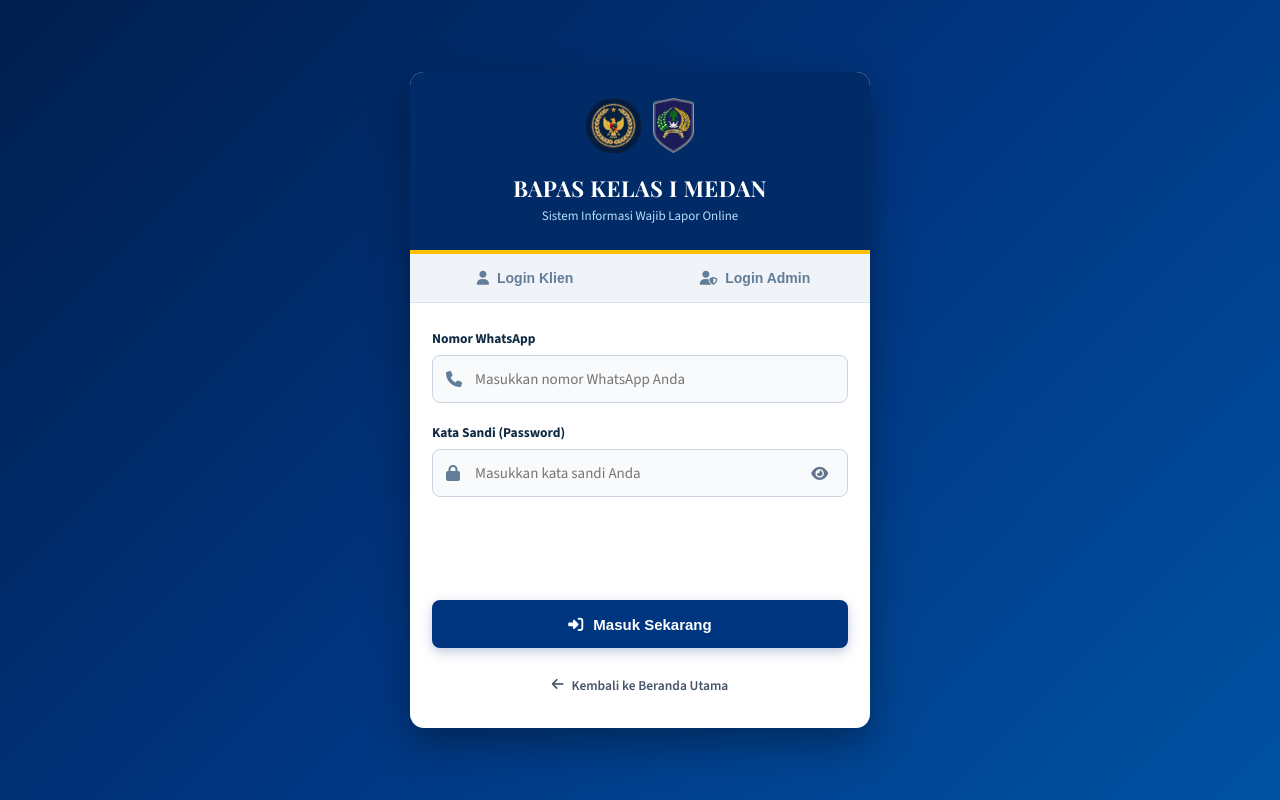
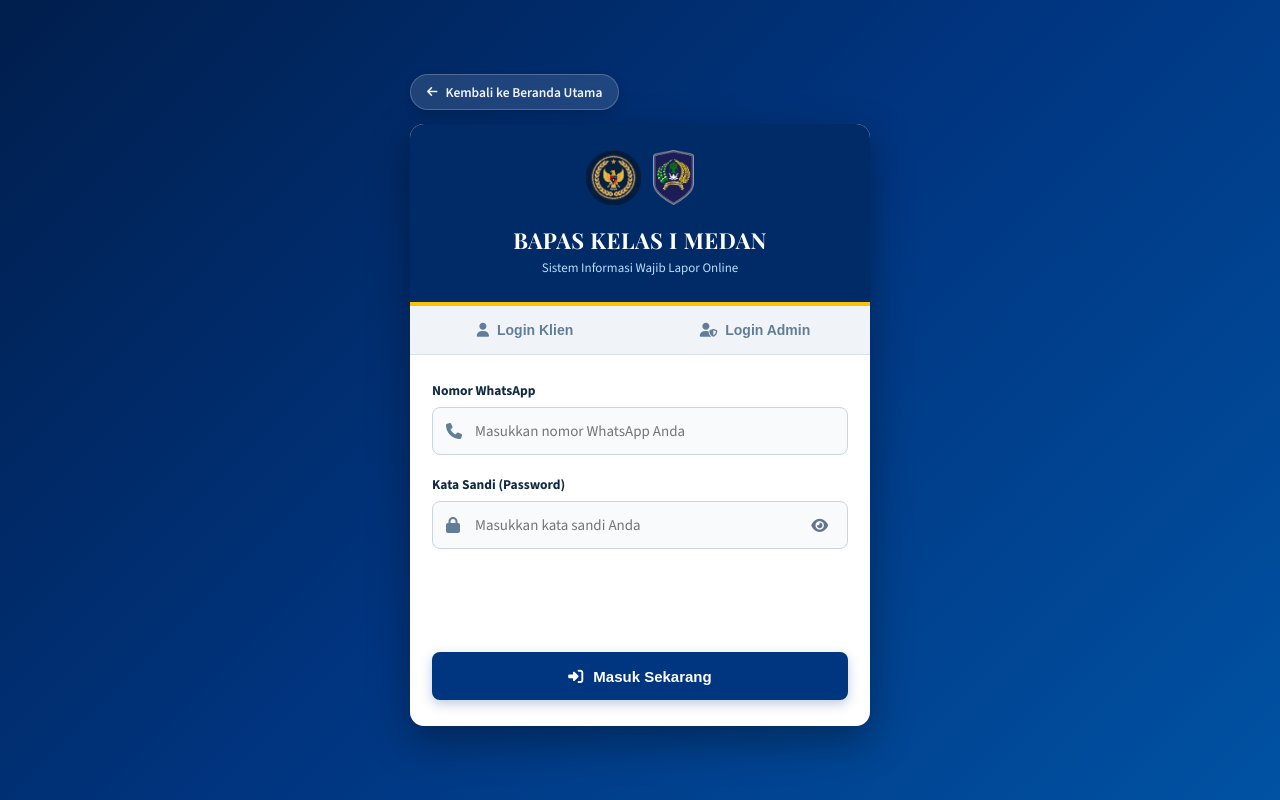
Before and after one commit to bapasmedan104/bapasmedan, a Node project: template src/views/auth/login.ejs in a window 1280 px wide. Run offline with Node 20 templates, Linux system fonts and the light colour scheme; the template is opened without the code that fills it, so the values that code supplies are empty; some libraries are stand-ins or nearby versions.

Commit message:
refactor(ui): pindahkan tombol kembali ke beranda ke bagian atas halaman login

```diff
--- a/src/views/auth/login.ejs
+++ b/src/views/auth/login.ejs
@@ -204,23 +204,48 @@
       border-radius: 4px;
       font-weight: 700;
     }
-    .back-home {
+    .login-container {
+      width: 100%;
+      max-width: 460px;
+      display: flex;
+      flex-direction: column;
+      margin: 15px auto;
+    }
+    .login-top-bar {
+      margin-bottom: 14px;
+      display: flex;
+      align-items: center;
+      justify-content: flex-start;
+    }
+    .back-link {
       display: inline-flex;
       align-items: center;
-      justify-content: center;
       gap: 8px;
-      width: 100%;
-      margin-top: 20px;
+      color: #f1f5f9;
+      text-decoration: none;
       font-size: 13.5px;
       font-weight: 600;
-      color: #475569;
-      text-decoration: none;
-      padding: 8px;
-      border-radius: 6px;
-      transition: color 0.2s;
+      padding: 8px 16px;
+      background: rgba(255, 255, 255, 0.12);
+      backdrop-filter: blur(8px);
+      -webkit-backdrop-filter: blur(8px);
+      border-radius: 30px;
+      border: 1px solid rgba(255, 255, 255, 0.22);
+      transition: all 0.25s ease;
+      box-shadow: 0 4px 12px rgba(0, 0, 0, 0.15);
     }
-    .back-home:hover {
-      color: #003580;
+    .back-link:hover {
+      background: rgba(255, 255, 255, 0.22);
+      color: #ffffff;
+      transform: translateX(-3px);
+      box-shadow: 0 6px 16px rgba(0, 0, 0, 0.25);
+    }
+    .back-link i {
+      font-size: 12px;
+      transition: transform 0.2s ease;
+    }
+    .back-link:hover i {
+      transform: translateX(-2px);
     }
 
     @media (max-width: 480px) {
@@ -233,7 +258,14 @@
 </head>
 <body>
 
-<div class="login-card">
+<div class="login-container">
+  <div class="login-top-bar">
+    <a href="/" class="back-link">
+      <i class="fas fa-arrow-left"></i> Kembali ke Beranda Utama
+    </a>
+  </div>
+
+  <div class="login-card">
   <div class="login-header">
     <div style="display:flex; justify-content:center; gap:12px; margin-bottom:10px;">
       <img src="/logo_kemenimpas-removebg-preview.png" alt="Logo Kemenimipas" onerror="this.style.display='none'">
@@ -315,9 +347,8 @@
       Gunakan <strong>Nomor WhatsApp</strong> dan kata sandi yang telah didaftarkan oleh petugas BAPAS.<br>
       • Contoh Akun: WhatsApp: <code>08xxxxxxxxxx</code> (atau <code>xxxxx</code>) | Sandi: <code>xxxxx</code>
     </div>
-
-    <a href="/" class="back-home"><i class="fas fa-arrow-left"></i> Kembali ke Beranda Utama</a>
   </div>
+</div>
 </div>
 
 <script src="https://cdn.jsdelivr.net/npm/sweetalert2@11"></script>
```
Also changed, not shown: src/views/rawViews.js.
